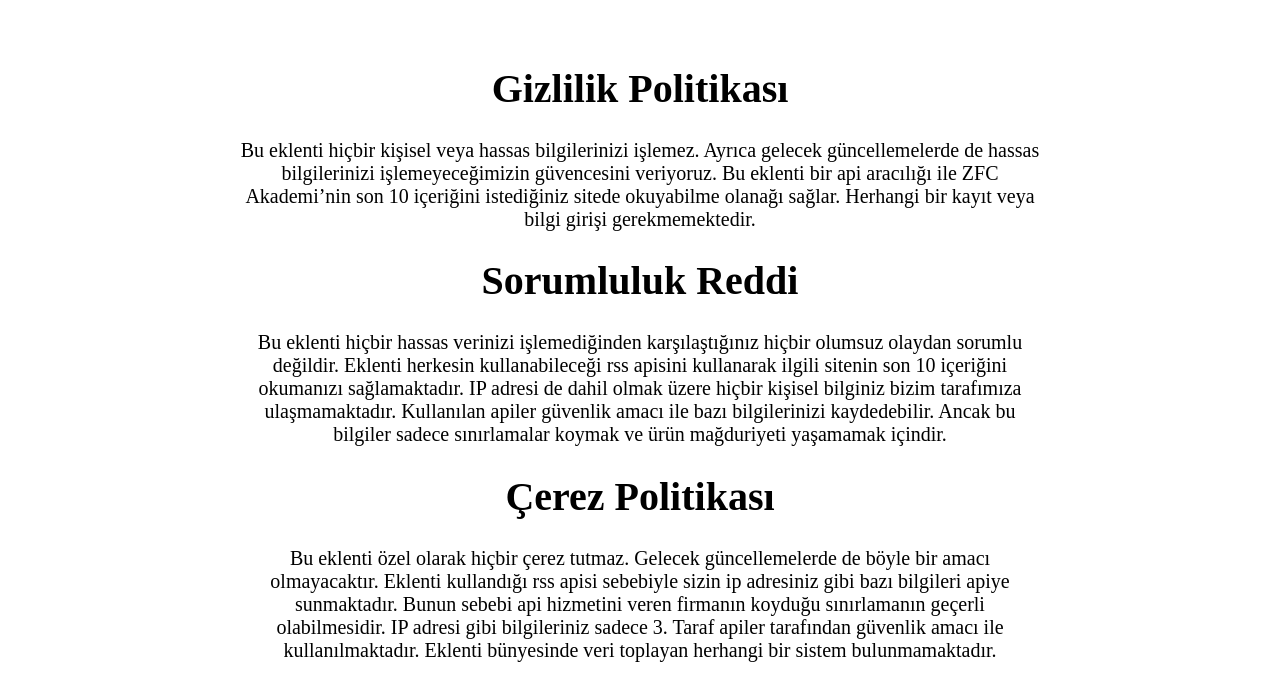
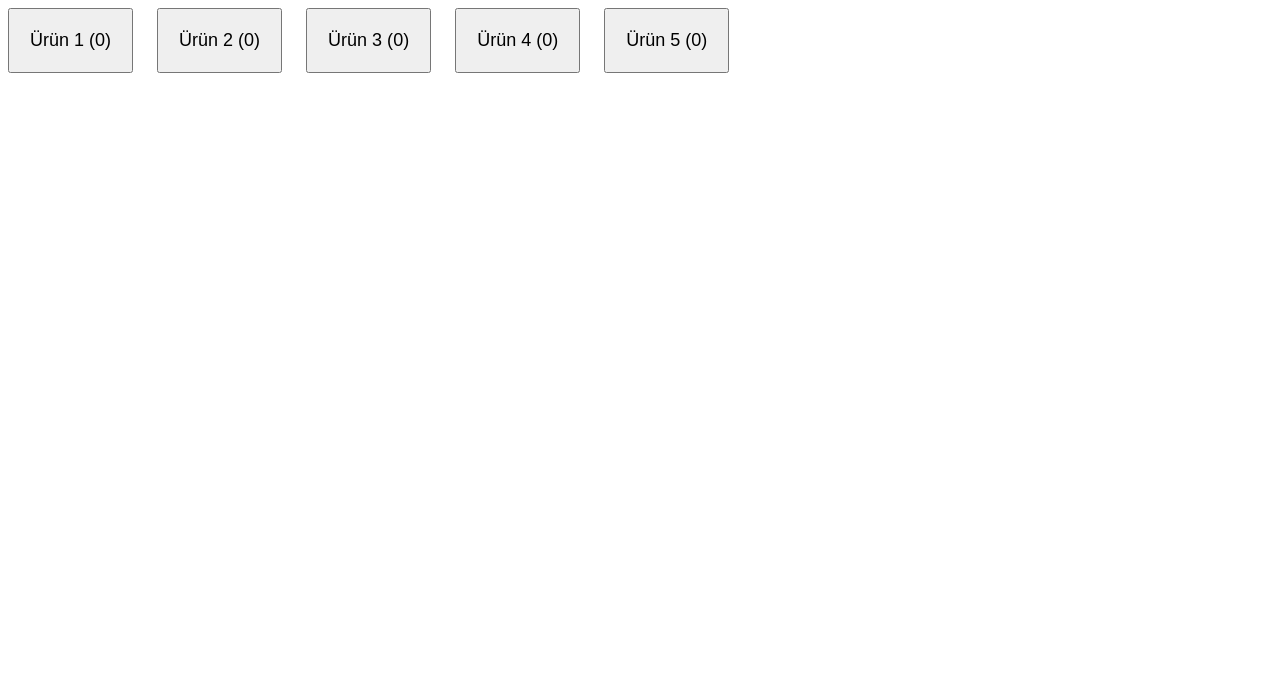
Before and after one commit to dervisaygan/zfc, a plain HTML site: page index.html in a window 1280 px wide. Drawn offline with Linux system fonts and the light colour scheme.

Commit message:
Update index.html

```diff
--- a/index.html
+++ b/index.html
@@ -1,34 +1,53 @@
 <!DOCTYPE html>
-<html lang="en">
+<html lang="tr">
+
 <head>
     <meta charset="UTF-8">
     <meta http-equiv="X-UA-Compatible" content="IE=edge">
     <meta name="viewport" content="width=device-width, initial-scale=1.0">
-    <title>ZFC EKLENTİ POLİTİKA</title>
+    <title>Derviş Aygan</title>
     <style>
-
-        .center{
-            text-align: center;
+        button {
+            padding: 20px;
+            font-size: 18px;
+            margin-right: 20px;
+            cursor: pointer;
         }
-        .body{
-            padding: 30px;
-            max-width: 800px;
-            font-size: 20px;
+        .zfc{
+            background-color: green;
+            color: #fff;
         }
     </style>
 </head>
+
 <body>
-    <center>
-        <div class="body">
-    <h1 class="center">Gizlilik Politikası</h1>
-    <p>Bu eklenti hiçbir kişisel veya hassas bilgilerinizi işlemez. Ayrıca gelecek güncellemelerde de hassas bilgilerinizi işlemeyeceğimizin güvencesini veriyoruz. Bu eklenti bir api aracılığı ile ZFC Akademi’nin son 10 içeriğini istediğiniz sitede okuyabilme olanağı sağlar. Herhangi bir kayıt veya bilgi girişi gerekmemektedir. </p>
-    <h1 class="center">Sorumluluk Reddi</h1>
-    <p>Bu eklenti hiçbir hassas verinizi işlemediğinden karşılaştığınız hiçbir olumsuz olaydan sorumlu değildir. Eklenti herkesin kullanabileceği rss apisini kullanarak ilgili sitenin son 10 içeriğini okumanızı sağlamaktadır. IP adresi de dahil olmak üzere hiçbir kişisel bilginiz bizim tarafımıza ulaşmamaktadır. Kullanılan apiler güvenlik amacı ile bazı bilgilerinizi kaydedebilir. Ancak bu bilgiler sadece sınırlamalar koymak ve ürün mağduriyeti yaşamamak içindir.</p>
-    <h1 class="center">Çerez Politikası</h1>
-    <p>
-        Bu eklenti özel olarak hiçbir çerez tutmaz. Gelecek güncellemelerde de böyle bir amacı olmayacaktır. Eklenti kullandığı rss apisi sebebiyle sizin ip adresiniz gibi bazı bilgileri apiye sunmaktadır. Bunun sebebi api hizmetini veren firmanın koyduğu sınırlamanın geçerli olabilmesidir. IP adresi gibi bilgileriniz sadece 3. Taraf apiler tarafından güvenlik amacı ile kullanılmaktadır. Eklenti bünyesinde veri toplayan herhangi bir sistem bulunmamaktadır.
-    </p>
-</div>
-</center>
+
+    <button>Ürün 1 (<span class="item">0</span>)</button>
+    <button>Ürün 2 (<span class="item">0</span>)</button>
+    <button>Ürün 3 (<span class="item">0</span>)</button>
+    <button>Ürün 4 (<span class="item">0</span>)</button>
+    <button>Ürün 5 (<span class="item">0</span>)</button>
+
+
+    <script>
+
+
+document.querySelectorAll('button').forEach(es => {
+    es.addEventListener('click',()=>{
+        es.querySelector('span.item').textContent= String(Number(es.querySelector('span.item').textContent) +1)
+        var item = es;
+        document.querySelectorAll('button').forEach(el => {
+            el.classList.remove('zfc')
+            if (Number(item.querySelector('span.item').textContent) < Number(el.querySelector('span.item').textContent)) {
+                item= el;
+            }
+        });
+        item.classList.add('zfc')
+    })
+});
+
+
+    </script>
 </body>
+
 </html>
```
